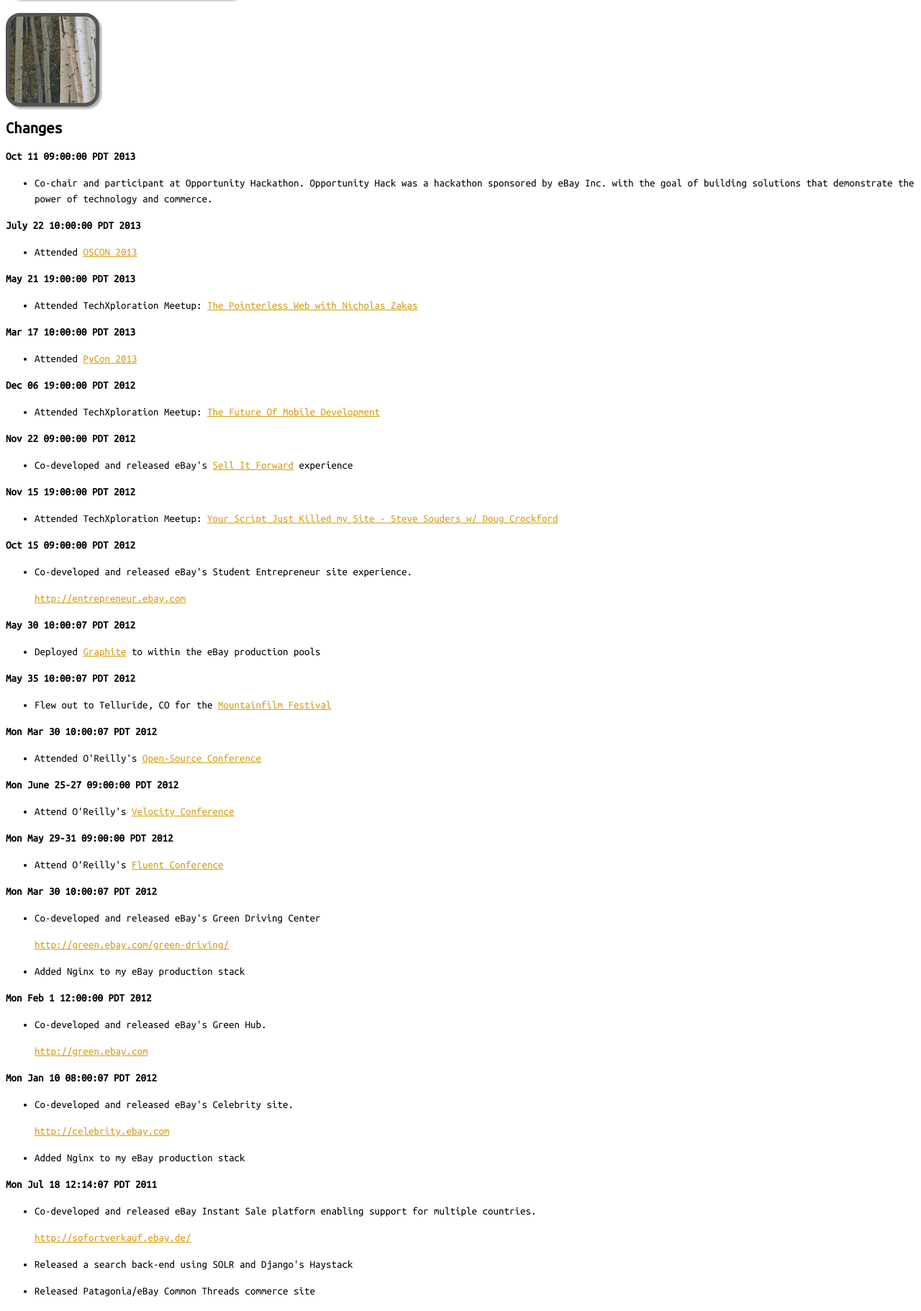
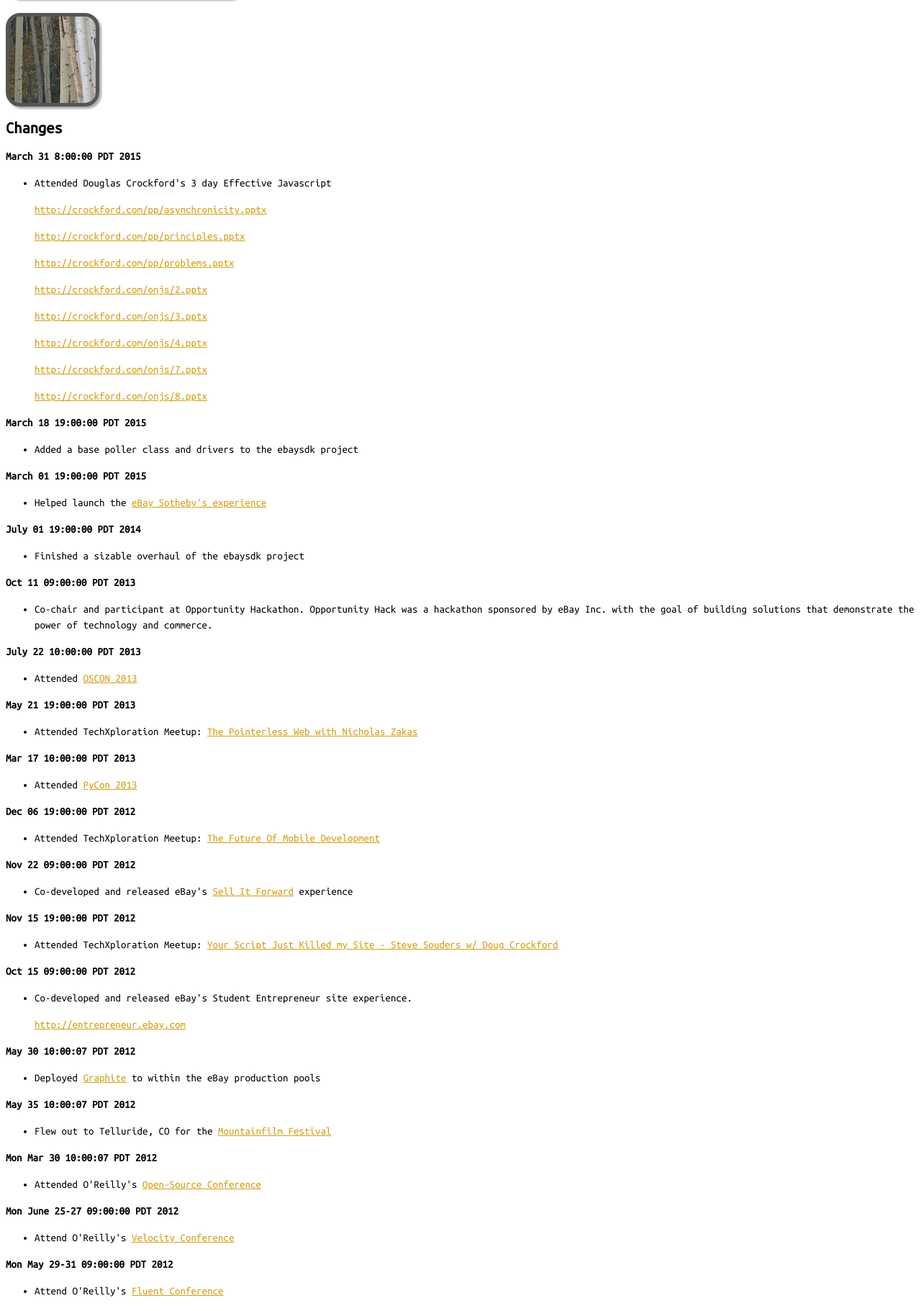
Before and after one commit to timotheus/timkeefer.com, a Python web app: template templates/style1/changes.html in a window 1280 px wide. Shown: the part 1054-2875 px from the top of the page at 72% size. Run offline with Jinja, Linux system fonts and the light colour scheme; the template is opened without the code that fills it, so the values that code supplies are empty; some web fonts are replaced.

Commit message:
update changes page data

```diff
--- a/templates/style1/changes.html
+++ b/templates/style1/changes.html
@@ -42,6 +42,48 @@
   <div class="row">
     <div id="col1" class="col-md-8">
     <h2>Changes</h2>
+
+    <article>
+    <p>March 31 8:00:00 PDT 2015</p>
+    <ul>
+        <li>
+            <p>Attended Douglas Crockford's 3 day Effective Javascript</p>
+
+            <p><a href="http://crockford.com/pp/asynchronicity.pptx">http://crockford.com/pp/asynchronicity.pptx</a></p>
+            <p><a href="http://crockford.com/pp/principles.pptx">http://crockford.com/pp/principles.pptx</a></p>
+            <p><a href="http://crockford.com/pp/problems.pptx">http://crockford.com/pp/problems.pptx</a></p>
+            <p><a href="http://crockford.com/onjs/2.pptx">http://crockford.com/onjs/2.pptx</a></p>
+            <p><a href="http://crockford.com/onjs/3.pptx">http://crockford.com/onjs/3.pptx</a></p>
+            <p><a href="http://crockford.com/onjs/4.pptx">http://crockford.com/onjs/4.pptx</a></p>
+            <p><a href="http://crockford.com/onjs/7.pptx">http://crockford.com/onjs/7.pptx</a></p>
+            <p><a href="http://crockford.com/onjs/8.pptx">http://crockford.com/onjs/8.pptx</a></p>
+        </li>
+    </ul>
+    </article>
+
+    <article>
+    <p>March 18 19:00:00 PDT 2015</p>
+    <ul>
+        <li><p>Added a base poller class and drivers to the ebaysdk project</p>
+        </li>
+    </ul>
+    </article>
+
+    <article>
+    <p>March 01 19:00:00 PDT 2015</p>
+    <ul>
+        <li><p>Helped launch the <a href="http://www.ebay.com/sothebys">eBay Sotheby's experience</a></p>
+        </li>
+    </ul>
+    </article>
+
+    <article>
+    <p>July 01 19:00:00 PDT 2014</p>
+    <ul>
+        <li><p>Finished a sizable overhaul of the ebaysdk project</p>
+        </li>
+    </ul>
+    </article>
 
     <article>
     <p>Oct 11 09:00:00 PDT 2013</p>
@@ -578,6 +620,8 @@
     <div id="col2" class="col-md-4">
 
     <aside class="timeline">
+        <span class="marker">2014 &bull;</span>
+        <p><a href="/images/sothebys.png" title="eBay Sothebys"><img src="/images/sothebys200px.png" alt="" title="" /></a></p>
         <span class="marker">2013 &bull;</span>
         <p><a href="/images/givingworks.png" title="eBay Green Hub"><img src="/images/givingworks200px.png" alt="" title="" /></a></p>
         <p><a href="/images/sam2013.png" title="Sam again"><img src="/images/sam2013_200px.png" alt="" title="" /></a></p>
--- a/templates/style1/home.html
+++ b/templates/style1/home.html
@@ -25,19 +25,19 @@
           </p>
         </div>
         <div class="col-md-4">
-            <div id="tile3" class="tile" onclick="window.location='/open-source/';">
+            <div id="tile4" class="tile" onclick="window.location='/open-source/';">
             </div>
           <p>
             <a class="btn btn-default" href="/open-source/">Open-Source »</a>
           </p>
         </div>
-        <div class="col-md-4">
+        <!-- div class="col-md-4">
           <div id="tile4" class="tile" onclick="window.location='/shapes/';" >
           </div>
           <p>
             <a class="btn btn-default" href="/shapes/">CSS3 Shapes »</a>
           </p>
-        </div>
+        </div -->
       </div>
     </div>
 {% endblock %}
```
Also changed, not shown: templates/style1/base.html (+5 -4 lines), images/sothebys.png (added), images/sothebys200px.png (added).
